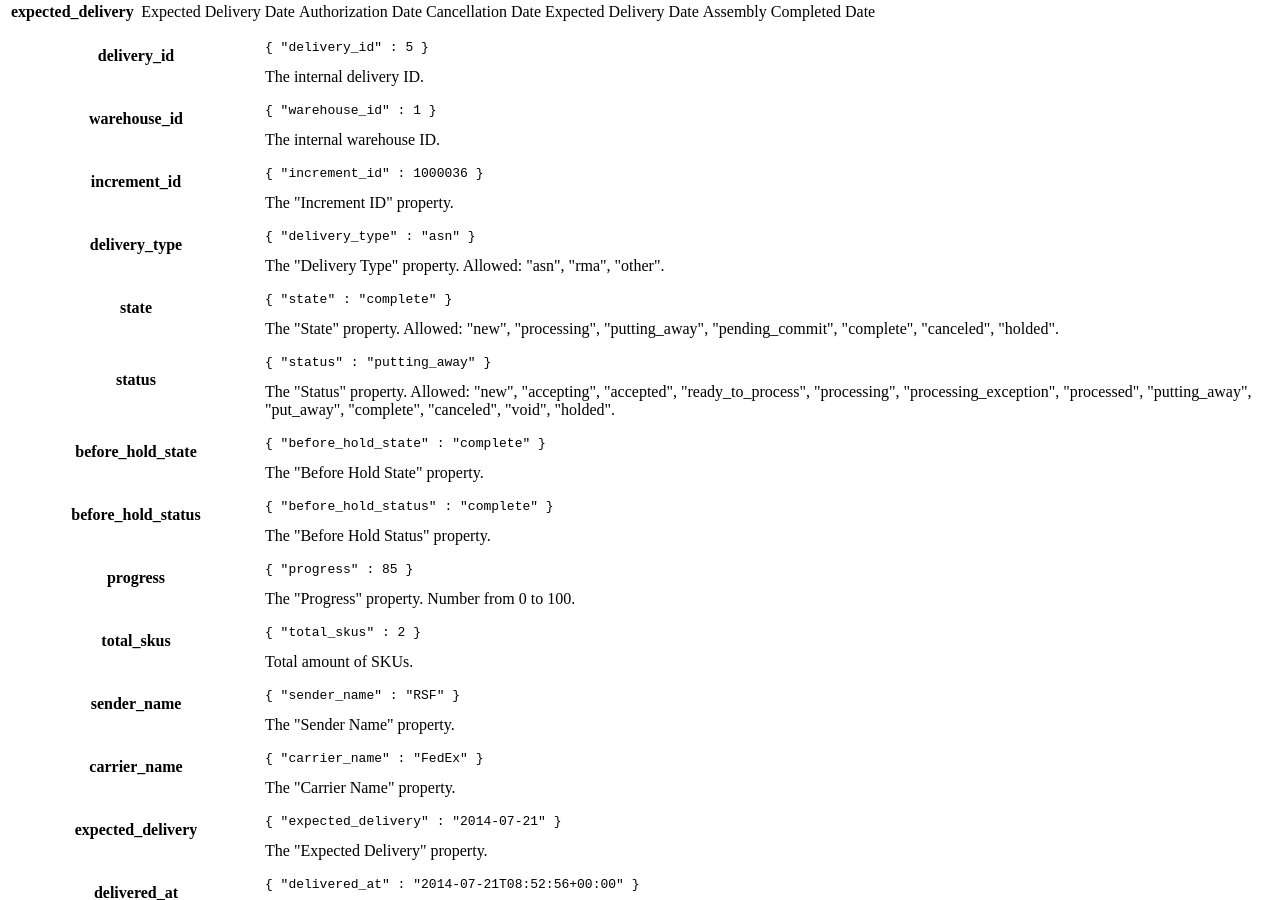
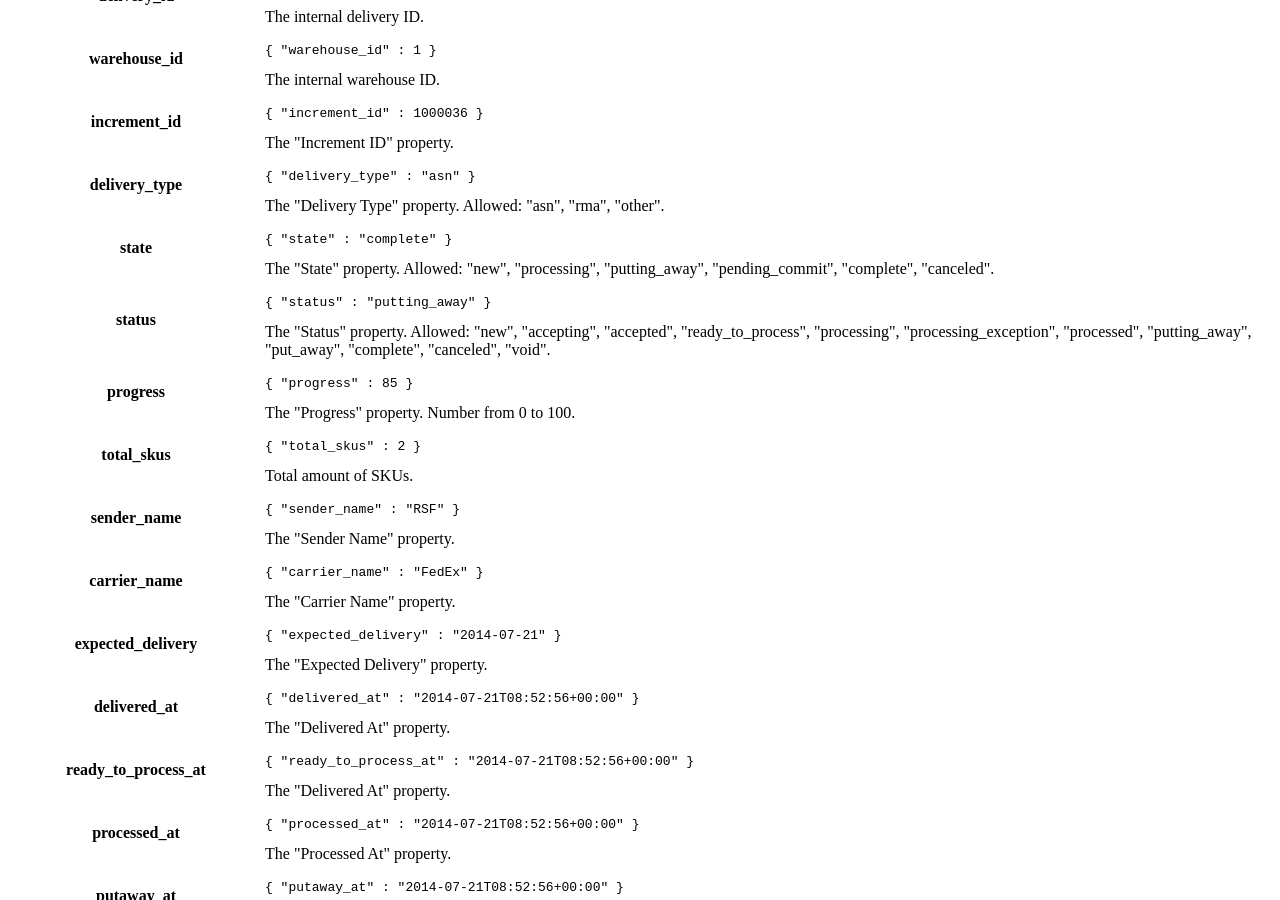
Before and after one commit to ShipStream/shipstream.github.io, a Jekyll site: the page built from _posts/2014-07-25-delivery.md, in a window 1280 px wide and 900 px high, scrolled down 13236 px. Built offline with Jekyll 4.4.1, drawn with Linux system fonts in a browser that asks for light colours; a style sheet for code colours, icons or effects is not loaded; some of the changed text lies outside the part shown.

Commit message:
Remove unsupported holded state/status and before_hold_* fields.

```diff
--- a/_posts/2014-07-25-delivery.md
+++ b/_posts/2014-07-25-delivery.md
@@ -114,8 +114,6 @@ Get delivery for one delivery id:
                 "delivery_type" : "asn",
                 "state" : "complete",
                 "status" : "put_away",
-                "before_hold_state" : null,
-                "before_hold_status" : null,
                 "progress" : 100,
                 "total_skus" : 2,
                 "sender_name" : "Microsoft",
@@ -328,8 +326,6 @@ Delivery information.
         "delivery_type" : "asn",
         "state": "new",
         "status": "new",
-        "before_hold_state": null,
-        "before_hold_status": null,
         "progress": 0,
         "total_skus": 1,
         "sender_name" : "Bill Gates",
@@ -922,28 +918,14 @@ true if delivery was successfully voided.
         <th>state</th>
         <td>
             <pre><code>{ "state" : "complete" }</code></pre>
-            The "State" property. Allowed: "new", "processing", "putting_away", "pending_commit", "complete", "canceled", "holded".
+            The "State" property. Allowed: "new", "processing", "putting_away", "pending_commit", "complete", "canceled".
         </td>
     </tr>
     <tr>
         <th>status</th>
         <td>
             <pre><code>{ "status" : "putting_away" }</code></pre>
-            The "Status" property. Allowed: "new", "accepting", "accepted", "ready_to_process", "processing", "processing_exception", "processed", "putting_away", "put_away", "complete", "canceled", "void", "holded".
-        </td>
-    </tr>
-    <tr>
-        <th>before_hold_state</th>
-        <td>
-            <pre><code>{ "before_hold_state" : "complete" }</code></pre>
-            The "Before Hold State" property.
-        </td>
-    </tr>
-    <tr>
-        <th>before_hold_status</th>
-        <td>
-            <pre><code>{ "before_hold_status" : "complete" }</code></pre>
-            The "Before Hold Status" property.
+            The "Status" property. Allowed: "new", "accepting", "accepted", "ready_to_process", "processing", "processing_exception", "processed", "putting_away", "put_away", "complete", "canceled", "void".
         </td>
     </tr>
     <tr>
```
